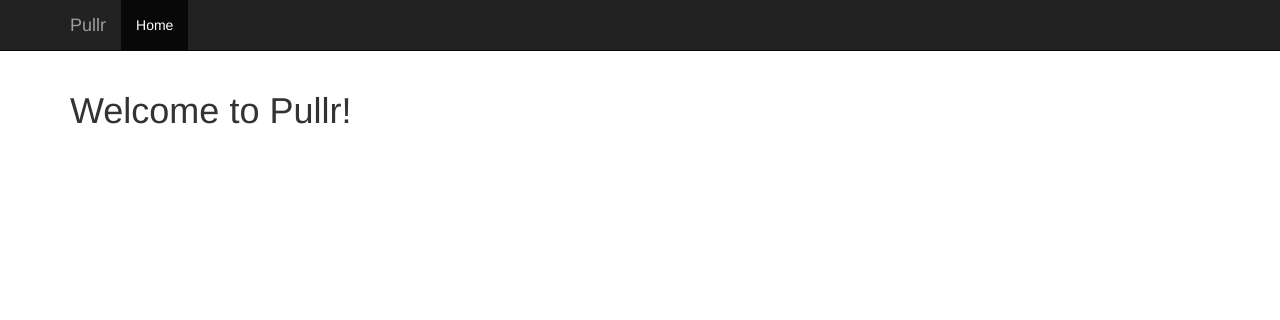
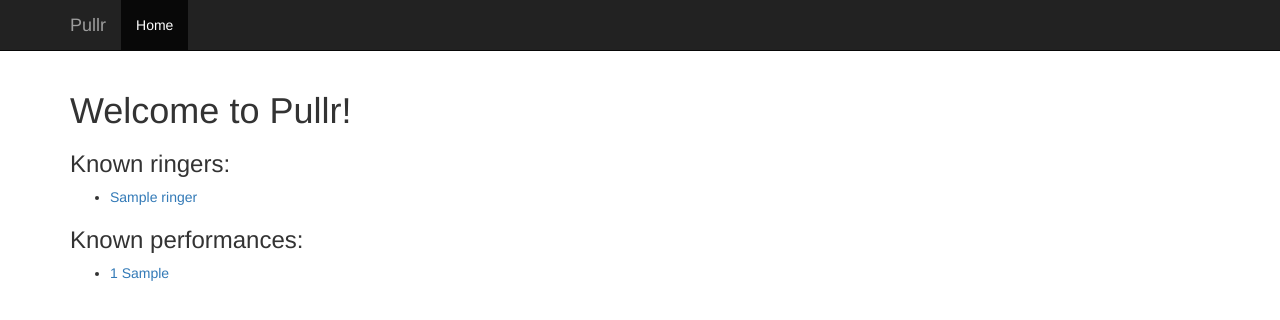
Before and after one commit to ulscr/pullr, a Django app: page / in a window 1280 px wide. Shown: the top 320 px of the page. Run offline with Django 3.2, Linux system fonts and the light colour scheme; tables that the repository leaves empty hold one stand-in row (values such as "Sample post"); some libraries are stand-ins or nearby versions.

Commit message:
Adding display of people and performances

```diff
--- a/website/templates/website/index.html
+++ b/website/templates/website/index.html
@@ -33,6 +33,20 @@
       <h1>Welcome to Pullr!</h1>
       {# Display django.contrib.messages as Bootstrap alerts #}
       {% bootstrap_messages %}
+
+      <h3>Known ringers:</h3>
+      {% for ringer in ringers %}
+        <ul>
+          <li><a href="http://bb.ringingworld.co.uk/search.php?ringer={{ ringer.name }}">{{ ringer.name }}</a></li>
+        </ul>
+      {% endfor %}
+      <h3>Known performances:</h3>
+      {% for performance in performances %}
+        <ul>
+          <li><a href="http://bb.ringingworld.co.uk/view.php?id={{performance.bellboardId}}">{{performance.changes}} {{ performance.method }}</a></li>
+        </ul>
+      {% endfor %}
+    </div>
     </div>
 
     <!-- jQuery (necessary for Bootstrap's JavaScript plugins) -->
--- a/website/views.py
+++ b/website/views.py
@@ -1,13 +1,20 @@
 from django.shortcuts import render
 from django.http import HttpResponse
 from django.template.loader import render_to_string
+
+from website.models import Ringer,Performance
 
 from . import tasks
 
 # Create your views here.
 
 def index(request):
-    rendered = render_to_string('website/index.html')
+    ringers = Ringer.objects.all();
+    sorted(ringers, key=lambda ringer: ringer.name)
+
+    performances = Performance.objects.all();
+
+    rendered = render_to_string('website/index.html', {'ringers': ringers, 'performances': performances})
 
     return HttpResponse(rendered);
 
```
